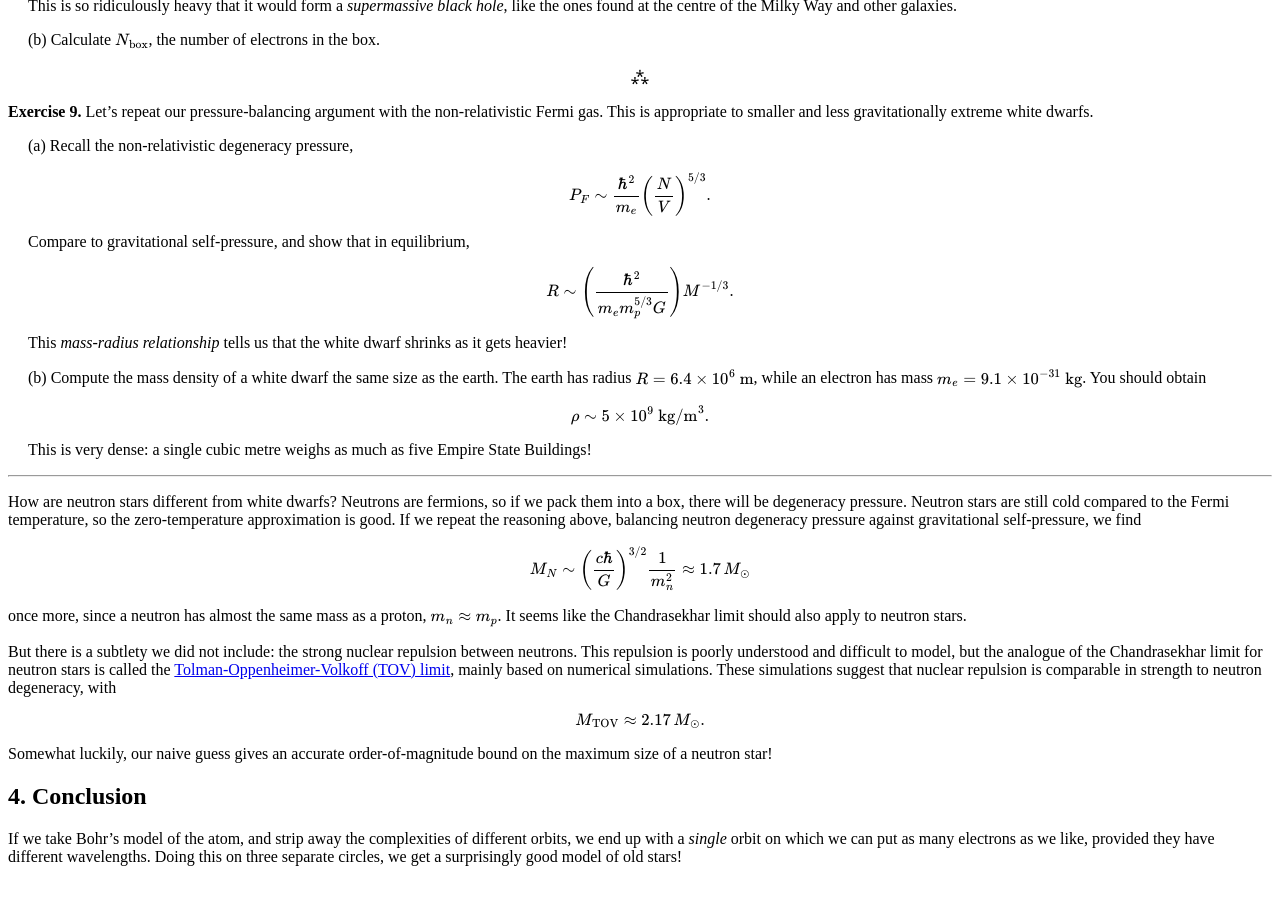
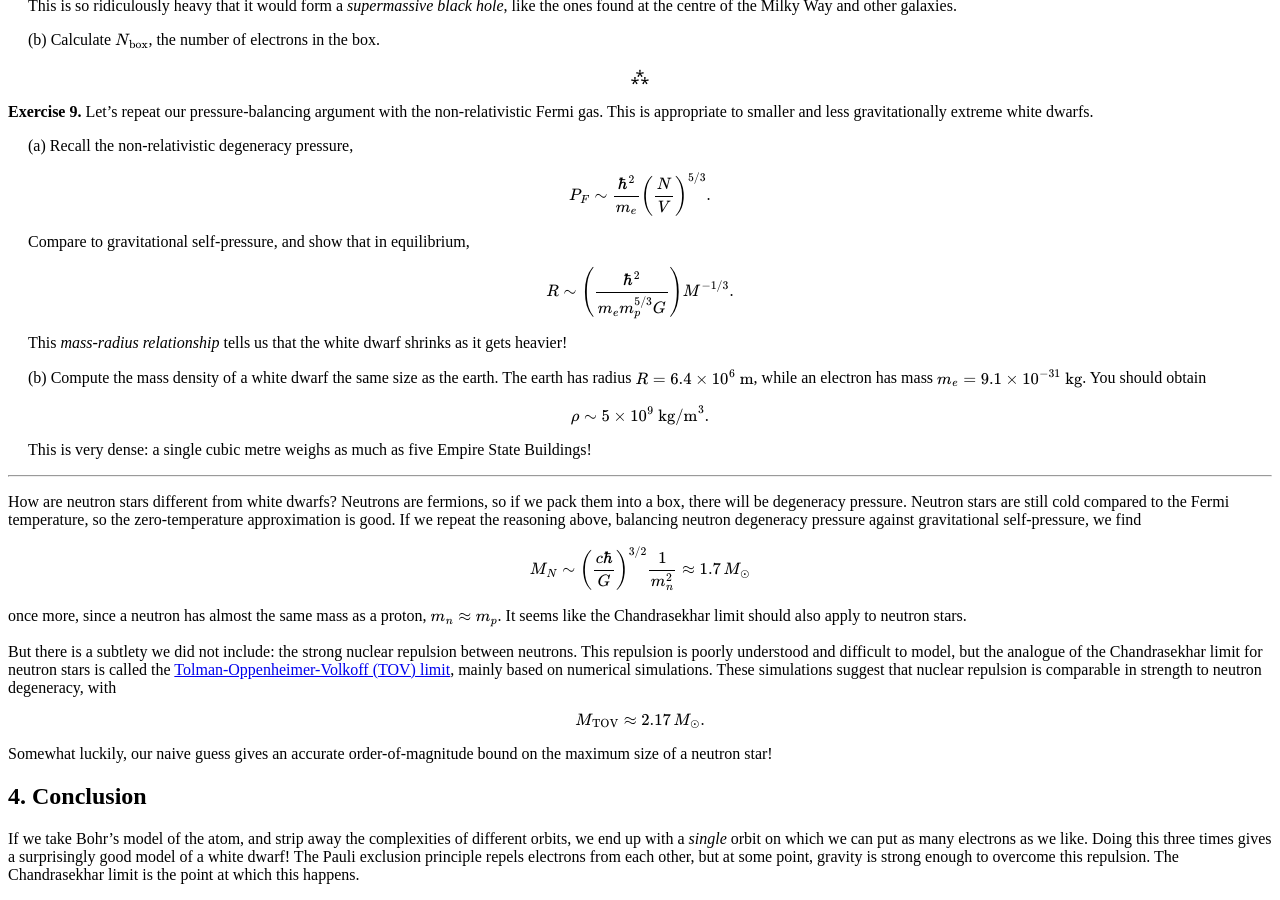
Before and after one commit to hapax/hapax.github.io, a Jekyll site: the page built from assets/chandra.md, in a window 1280 px wide and 900 px high, scrolled down 8273 px. Built offline with Jekyll 4.4.1, drawn with Linux system fonts in a browser that asks for light colours; our own code applies the rules of GitHub Pages for plain Markdown files; formulas are drawn with MathJax 3; a script that is not in the unit is left out.

Commit message:
Update chandra.md

```diff
--- a/assets/chandra.md
+++ b/assets/chandra.md
@@ -877,7 +877,9 @@ bound on the maximum size of a neutron star!
 
 If we take Bohr's model of the atom, and strip away the complexities
 of different orbits, we end up with a *single* orbit on which we can
-put as many electrons as we like, provided they have different
-wavelengths.
-Doing this on three separate circles, we get a surprisingly good model
-of old stars!
+put as many electrons as we like.
+Doing this three times gives a surprisingly good model of a white
+dwarf!
+The Pauli exclusion principle repels electrons from each other, but at
+some point, gravity is strong enough to overcome this repulsion.
+The Chandrasekhar limit is the point at which this happens.
```
